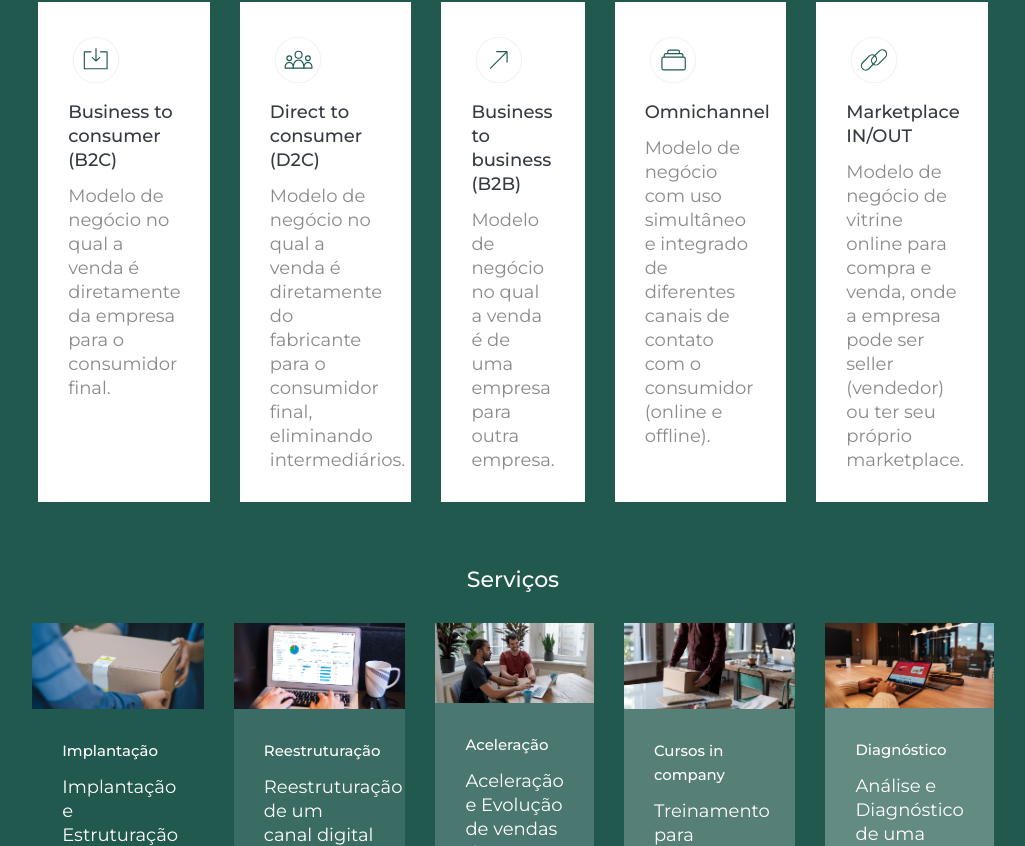
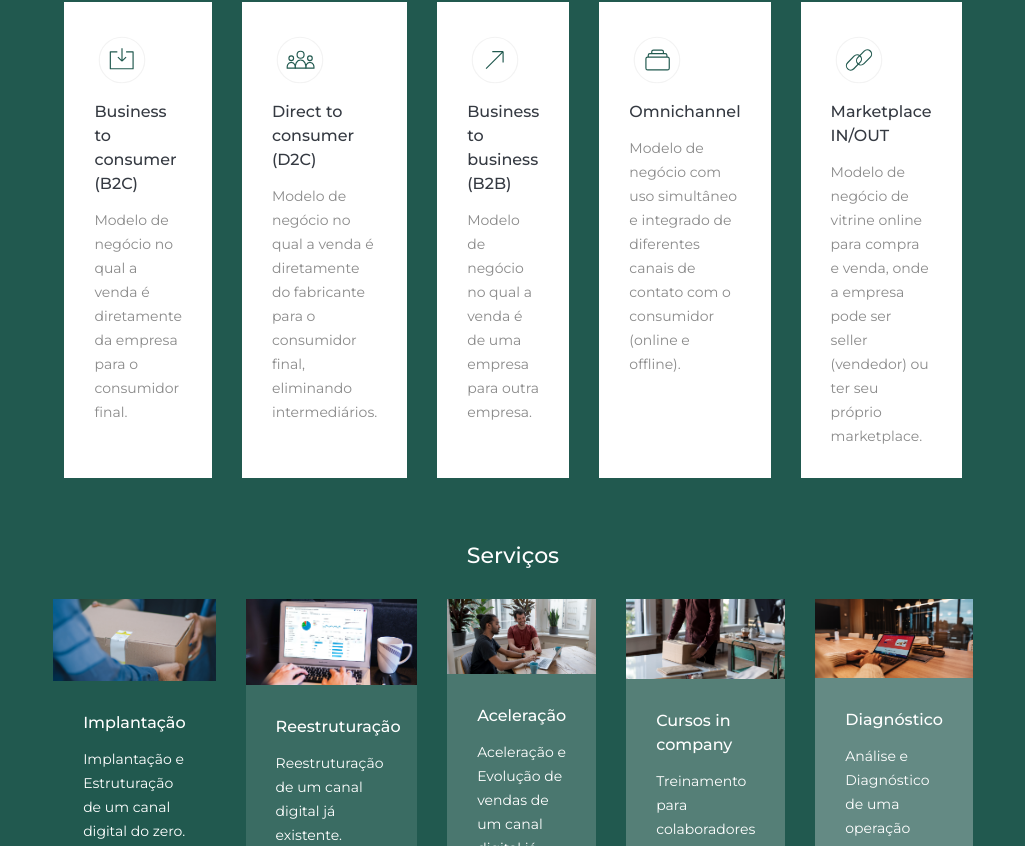
Before and after one commit to ArtthurMagnabosco/siteBrava, a React (Vite) app: page / in a window 1280 px wide. Shown: the part 2014-2860 px from the top of the page, without its empty margins (127-1152 px from the left). Built offline with nearby package versions, Linux system fonts and the light colour scheme.

Commit message:
alterado tamanho no tiutulo e paragrafo oq fazemos

```diff
--- a/src/components/SecaoOQueFazemos/Desk/sass/SecaoOQueFazemos.css
+++ b/src/components/SecaoOQueFazemos/Desk/sass/SecaoOQueFazemos.css
@@ -79,12 +79,12 @@
   height: 3.5rem;
 }
 .oq-fazemos-desk .oq-fazemos__container .modelos-negocio .modelos__cardrow .modelos__card .modelos__header__text {
-  font-size: 1.125rem;
+  font-size: 1rem;
   font-weight: 500;
   line-height: 1.5rem;
 }
 .oq-fazemos-desk .oq-fazemos__container .modelos-negocio .modelos__cardrow .modelos__card .modelos__body__text {
-  font-size: 1.125rem;
+  font-size: 0.875rem;
   font-weight: 400;
   color: #8A8A8A;
   line-height: 1.5rem;
@@ -130,9 +130,11 @@
 }
 .oq-fazemos-desk .oq-fazemos__container .servicos .servicos__cardrow .servicos__card .servicos__text .servicos__card__title {
   font-weight: 500;
+  font-size: 1rem;
 }
 .oq-fazemos-desk .oq-fazemos__container .servicos .servicos__cardrow .servicos__card .servicos__text .servicos__card__paragraph {
   font-weight: 400;
+  font-size: 0.875rem;
 }
 .oq-fazemos-desk .oq-fazemos__container .servicos .servicos__cardrow .servicos__card .servico2 {
   background-color: #3A6C63;
--- a/src/components/SecaoOQueFazemos/Desk/sass/SecaoOQueFazemos.scss
+++ b/src/components/SecaoOQueFazemos/Desk/sass/SecaoOQueFazemos.scss
@@ -81,13 +81,13 @@
                     }
 
                     .modelos__header__text {
-                        font-size: 1.125rem;
+                        font-size: 1rem;
                         font-weight: 500;
                         line-height: 1.5rem;
                     }
 
                     .modelos__body__text {
-                        font-size: 1.125rem;
+                        font-size: 0.875rem;
                         font-weight: 400;
                         color: $text2;
                         line-height: 1.5rem;
@@ -141,10 +141,12 @@
 
                         .servicos__card__title {
                             font-weight: 500;
+                            font-size: 1rem;
                         }
 
                         .servicos__card__paragraph {
                             font-weight: 400;
+                            font-size: 0.875rem;
                         }
                     }
 
--- a/src/pages/QuemSomos/Desk/SecaoQuemSomos/sass/SecaoQuemSomosDesk.css
+++ b/src/pages/QuemSomos/Desk/SecaoQuemSomos/sass/SecaoQuemSomosDesk.css
@@ -18,6 +18,7 @@
   font-weight: 300;
   text-align: center;
   font-size: 3rem;
+  max-width: 72rem;
 }
 .quem-somos__container-desk .quem-somos__header .header__title1 .text-highlight {
   font-weight: 500;
@@ -39,6 +40,11 @@
   text-align: center;
   font-size: 1.25rem;
   max-width: 73%;
+}
+@media (max-width: 1500px) {
+  .quem-somos__container-desk .quem-somos__header .header__title1 {
+    max-width: 50rem;
+  }
 }
 .quem-somos__container-desk .quem-somos__body {
   display: flex;
```
Also changed, not shown: src/pages/OQueFazemos/Desk/ComoFazemos/index.jsx (deleted), src/pages/OQueFazemos/Mobile/ComoFazemos/index.jsx (deleted).
